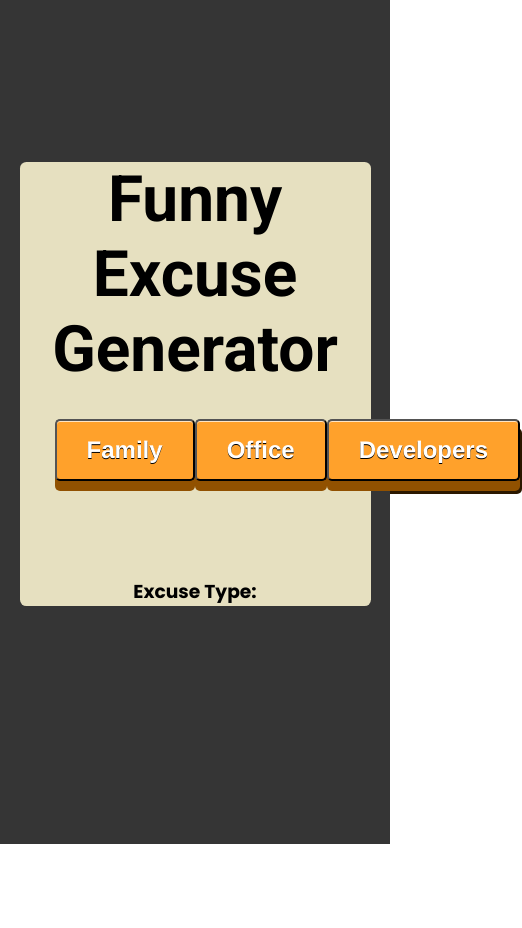
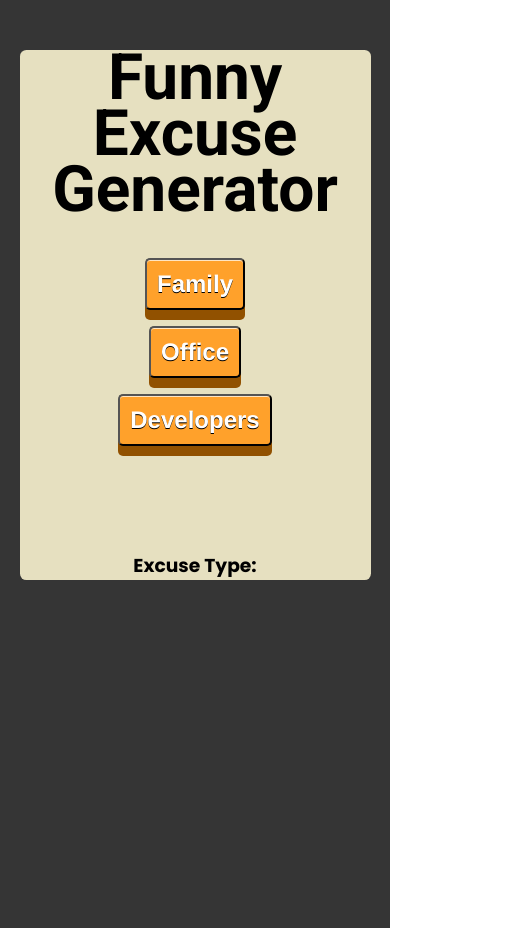
Before and after one commit to MuhammadZohaib28/funnyexcusegenerator, a React (Vite) app: page / in a window 390 px wide. Shown: the whole page, 522 px wide, since content can reach past the window. Before the commit the page ends 844 px from the top, so only its background shows below. Built offline with nearby package versions, Linux system fonts and the light colour scheme; a web font is replaced by a local one.

Commit message:
Responsiveness added

```diff
--- a/src/App.css
+++ b/src/App.css
@@ -98,13 +98,14 @@ button:after{
 
 @media (max-width: 768px) {
   .app {
-    margin: 10rem auto;
+    margin: 3rem auto;
     width: 90vw;
   }
 
   #heading {
     font-size: 4rem;
     text-align: center;
+    line-height: 3.5rem;
   }
 
   #excuse {
@@ -114,10 +115,13 @@ button:after{
 
   .buttons {
     margin: 2rem auto;
+    display: flex;
+    flex-direction: column;
   }
 
   button {
+    margin: 0.51rem auto;
     font-size: 24px;
-    padding: 15px 30px;
+    padding: 10px 10px;
   }
 }
--- a/src/index.css
+++ b/src/index.css
@@ -4,3 +4,10 @@
   background-color: rgb(53, 53, 53);
   height: 100vh;
 }
+
+
+@media (max-width: 768px) {
+  #root{
+    height: 110vh;
+  }
+}
```
